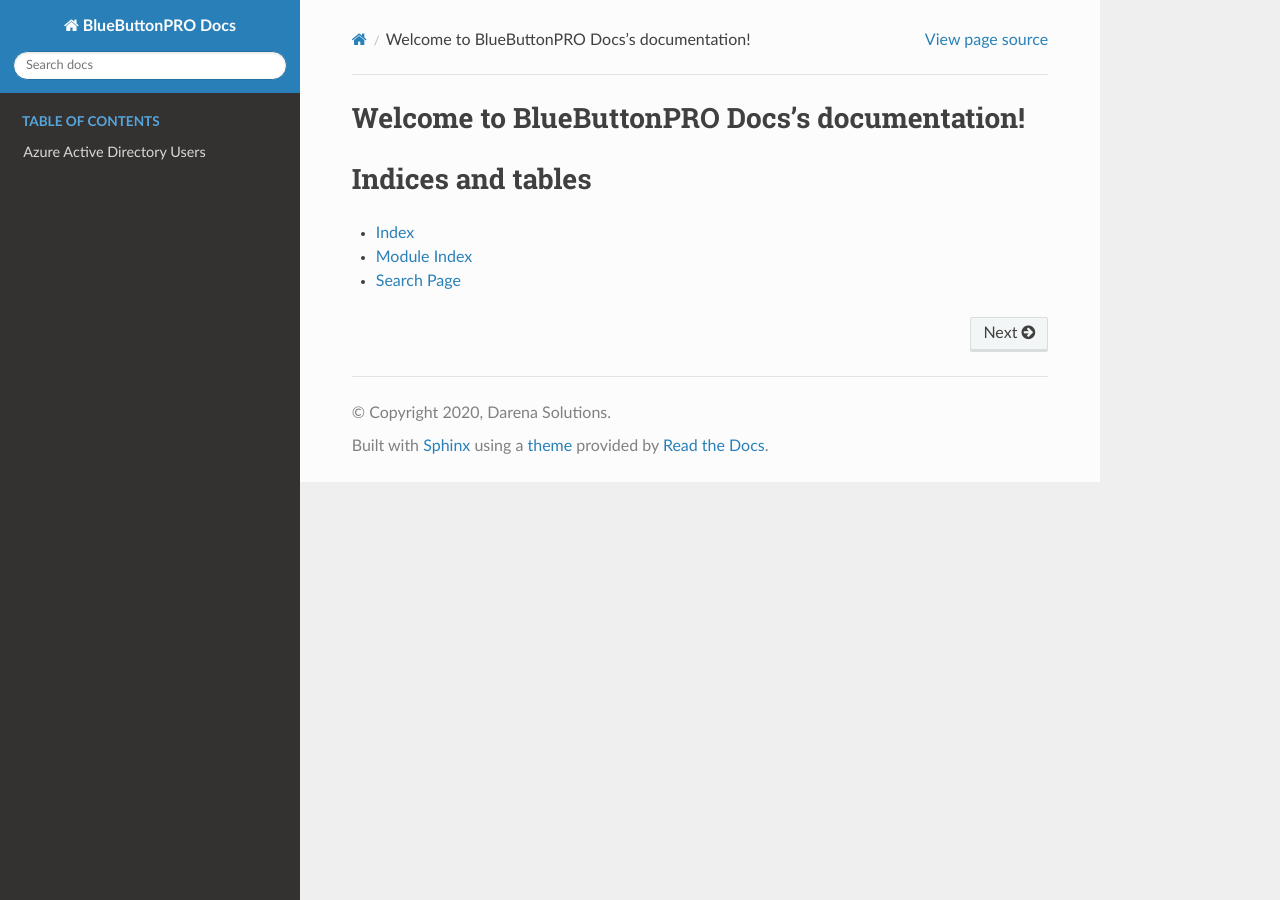
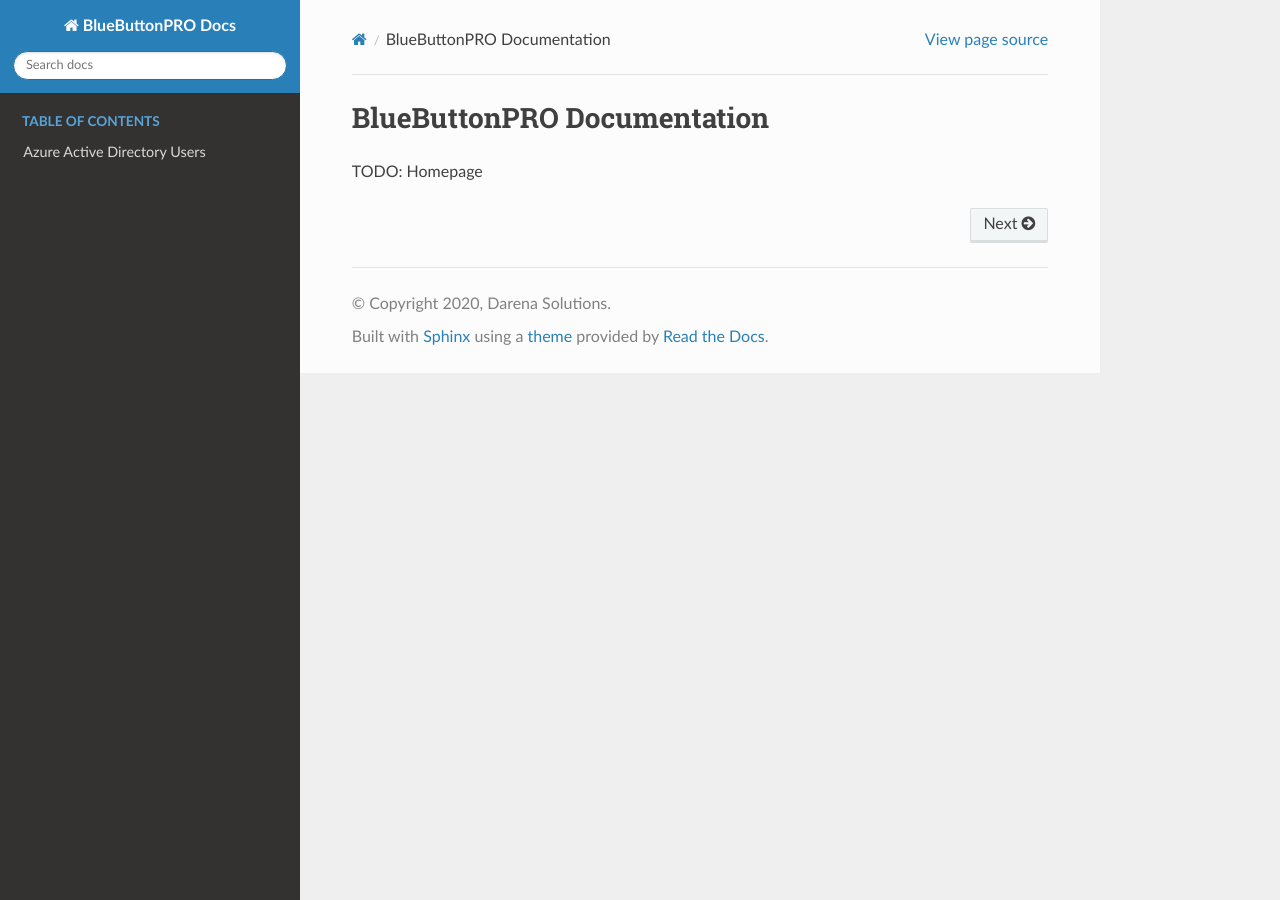
Before and after one commit to darena-solutions/bluebuttonpro-public, a Sphinx documentation site: the page built from docs/source/index.rst, in a window 1280 px wide. Built offline with Sphinx 7.4.7 and the Read the Docs theme 2.0.0, drawn with Linux system fonts in a browser that asks for light colours.

Commit message:
Updated master doc to index. Changed homepage documentation

```diff
--- a/docs/source/conf.py
+++ b/docs/source/conf.py
@@ -54,3 +54,5 @@ html_theme = 'sphinx_rtd_theme'
 # relative to this directory. They are copied after the builtin static files,
 # so a file named "default.css" will overwrite the builtin "default.css".
 html_static_path = ['_static']
+
+master_doc = "index"
--- a/docs/source/index.rst
+++ b/docs/source/index.rst
@@ -3,8 +3,9 @@
    You can adapt this file completely to your liking, but it should at least
    contain the root `toctree` directive.
 
-Welcome to BlueButtonPRO Docs's documentation!
-==============================================
+BlueButtonPRO Documentation
+===========================
+TODO: Homepage
 
 .. toctree::
    :maxdepth: 2
@@ -12,12 +13,3 @@ Welcome to BlueButtonPRO Docs's documentation!
    :caption: Table of Contents
 
    aad-users
-
-
-
-Indices and tables
-==================
-
-* :ref:`genindex`
-* :ref:`modindex`
-* :ref:`search`
```
